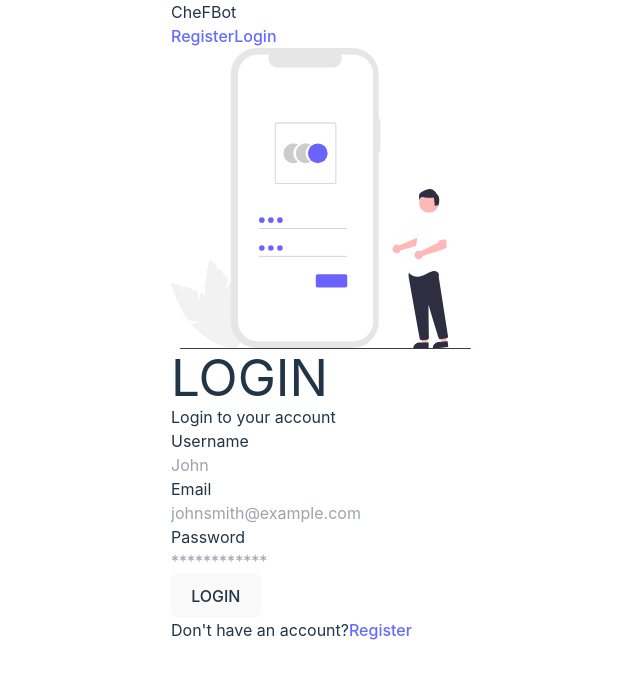
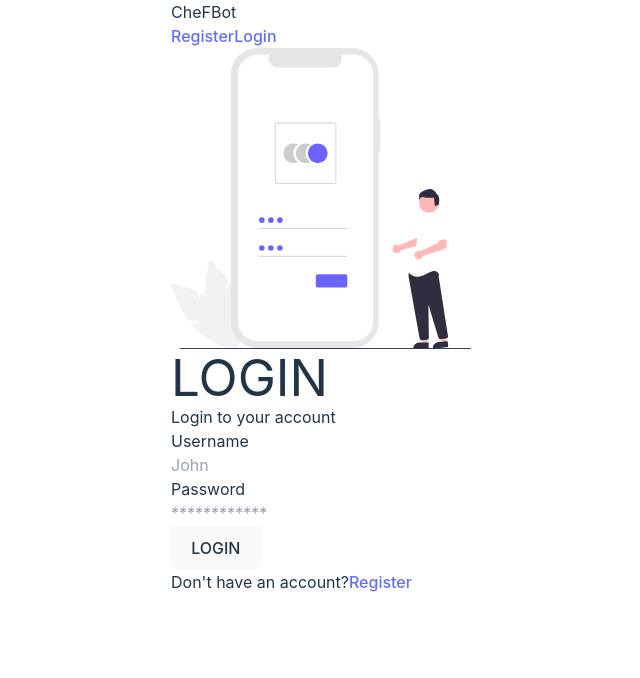
Before and after one commit to christiangubana/inventory, a React (Vite) app in the folder client/: page /login in a window 1280 px wide. Shown: the top 678 px of the page, without its empty margins (319-959 px from the left). Built offline with nearby package versions, Linux system fonts and the light colour scheme.

Commit message:
remove redundant code

```diff
--- a/client/src/components/Login.jsx
+++ b/client/src/components/Login.jsx
@@ -39,6 +39,7 @@ const Login = ({ setIsLoggedIn, setUserName }) => {
       });
       navigate("/dashboard");
     } catch (error) {
+      console.log(`WHAT IS THE ERROR? ${error}`)
       console.error("Login failed:", error);
       if (
         error.response &&
@@ -47,7 +48,7 @@ const Login = ({ setIsLoggedIn, setUserName }) => {
       ) {
         toast.error(error.response.data.message);
       } else {
-        toast.error("Failed to login. Please try again.");
+        toast.error(`Failed to login, ${error.message}, Please try again.`);
       }
     } finally {
       setIsLoading(false);
@@ -292,7 +293,7 @@ const Login = ({ setIsLoggedIn, setUserName }) => {
                 </div>
               </div>
             </div>
-            <div className="flex -mx-3">
+            {/* <div className="flex -mx-3">
               <div className="w-full px-3 mb-5">
                 <label htmlFor="" className="text-xs font-normal px-1">
                   Email
@@ -311,7 +312,7 @@ const Login = ({ setIsLoggedIn, setUserName }) => {
                   />
                 </div>
               </div>
-            </div>
+            </div> */}
             <div className="flex -mx-3">
               <div className="w-full px-3 mb-12">
                 <label htmlFor="" className="text-xs font-normal px-1">
```
